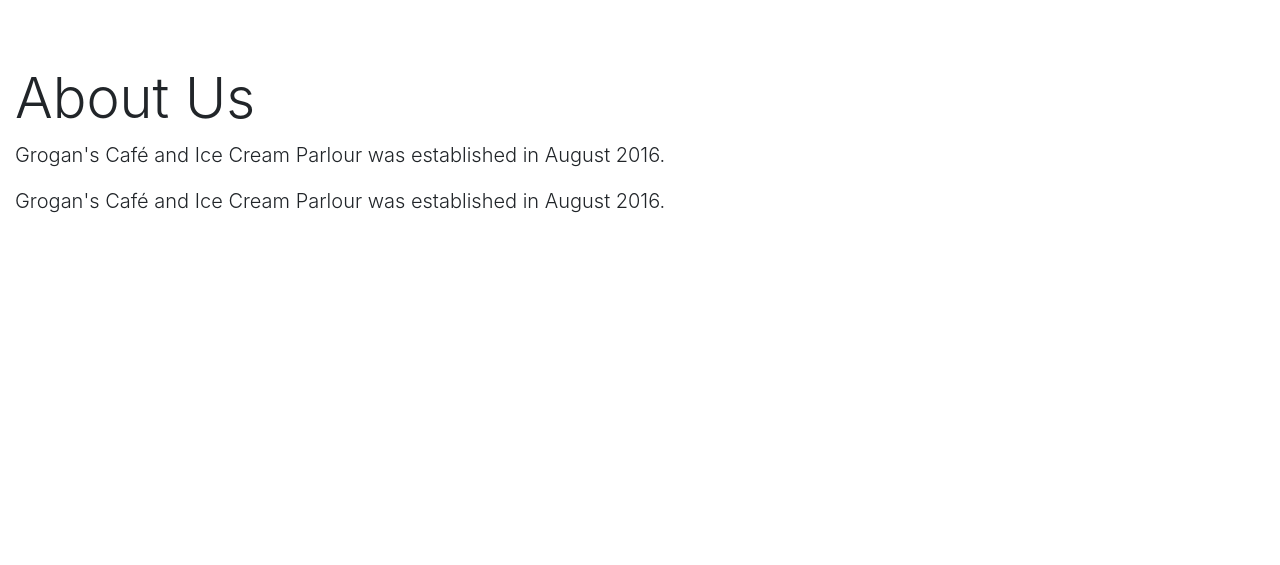
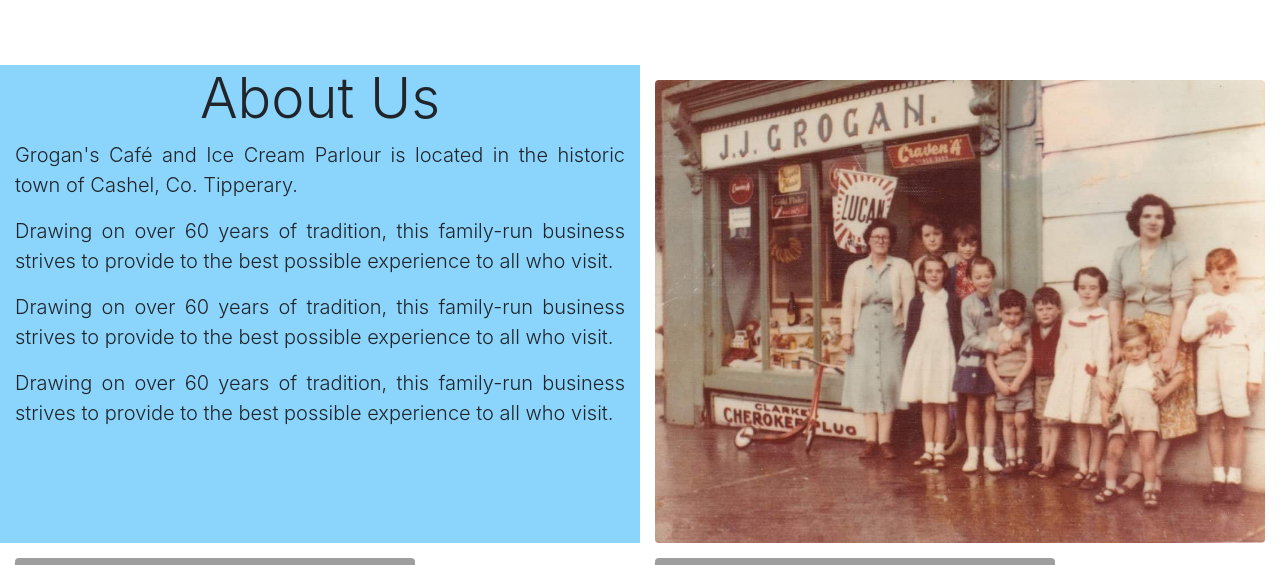
Before and after one commit to thomasgrogan95/grogans_cafe, a Flask app: page / in a window 1280 px wide. Shown: the part 841-1406 px from the top of the page. Before the commit the page ends 1054 px from the top, so only its background shows below. Run offline with Flask 2, Linux system fonts and the light colour scheme; some libraries are stand-ins or nearby versions; grey boxes are pictures that could not be loaded.

Commit message:
Added test text to about section, added some images with hover overlays

```diff
--- a/app/static/css/main.css
+++ b/app/static/css/main.css
@@ -34,12 +34,69 @@
 #more_info_btn {
     float: right;
 }
-/*
+
+p {
+    text-align: center;
+}
+
+#about {
+    text-align:center;
+}
+
+#about_section {
+    background-color: #8BD5FD;
+}
+
+.img-container {
+    padding-top: 15px;
+}
+
+.overlay {
+    position: absolute;
+    top: 0;
+    bottom: 0;
+    left: 0;
+    right: 0;
+    height: 100%;
+    width: 100%;
+    opacity: 0;
+    transition: .5s ease;
+    background-color:#FC73DE;
+}
+
+.img-container:hover .overlay, .img-container:hover .overlay-blue {
+    opacity: .7;
+}
+
+.overlay-blue {
+    position: absolute;
+    top: 0;
+    bottom: 0;
+    left: 0;
+    right: 0;
+    height: 100%;
+    width: 100%;
+    opacity: 0;
+    transition: .5s ease;
+    background-color:#73CCFC;
+}
+
+.text {
+    color: white;
+    font-size: 2em;
+    position: absolute;
+    top: 50%;
+    left: 50%;
+    -webkit-transform: translate(-50%, -50%);
+    -ms-transform: translate(-50%, -50%);
+    transform: translate(-50%, -50%);
+    text-align: center;
+}
+
 @media only screen and (min-width: 768px) {
-    .jumbotron {height: auto};
-    .jumbotron video {margin-top: auto};
-    #landing_caption {text-align: right};
-} */
+    p {text-align: justify};
+    h1 #about {text-align: left} ;
+}
 /*
 @media only screen and (min-height: 640px) {
     #landing_caption {padding-top: 350px; text-align: center};
--- a/app/templates/index.html
+++ b/app/templates/index.html
@@ -45,14 +45,47 @@
                 <!--<a id="more_info_btn" class="btn btn-primary btn-lg" href="#" role="button">Learn more</a>-->
             </div>
             <div class="row">
-                <div class="col">
+                <div id="about_section" class="col-md-6">
                     <h1 id="about" class="display-4">About Us</h1>
                     <p class="lead">
-                        Grogan's Café and Ice Cream Parlour was established in August 2016.
+                        Grogan's Café and Ice Cream Parlour is located in the historic town of Cashel, Co. Tipperary.
                     </p>
                     <p class="lead">
-                        Grogan's Café and Ice Cream Parlour was established in August 2016.
+                        Drawing on over 60 years of tradition, this family-run business strives to provide to the best possible experience to all who visit.
                     </p>
+                    <p class="lead">
+                        Drawing on over 60 years of tradition, this family-run business strives to provide to the best possible experience to all who visit.
+                    </p>
+                    <p class="lead">
+                        Drawing on over 60 years of tradition, this family-run business strives to provide to the best possible experience to all who visit.
+                    </p>
+                </div>
+                <div class="col-md-6">
+                    <div class="img-container">
+                        <img src="/static/images/shop_1960.jpg" class="img-fluid rounded" alt="Old Shop Image">
+                        <div class="overlay">
+                            <div class="text">The original Grogan's shop. Cashel, 1960.</div>
+                        </div>
+                    </div>
+                </div>
+            </div>
+
+            <div id="second_row" class="row">
+                <div class="col-md-6">
+                    <div class="img-container">
+                        <img src="/static/images/crepes.jpg" class="img-fluid rounded" alt="Crepes Image">
+                        <div class="overlay">
+                            <div class="text">Delicious, Homemade Crepes</div>
+                        </div>
+                    </div>
+                </div>
+                <div class="col-md-6">
+                    <div class="img-container">
+                        <img src="/static/images/crepes1.jpg" class="img-fluid rounded" alt="Crepes Image">
+                        <div class="overlay-blue">
+                            <div class="text">Strawberry Delight</div>
+                        </div>
+                    </div>
                 </div>
             </div>
 
```
Also changed, not shown: app/static/images/shop_1960.jpg (added), 2 other files.
